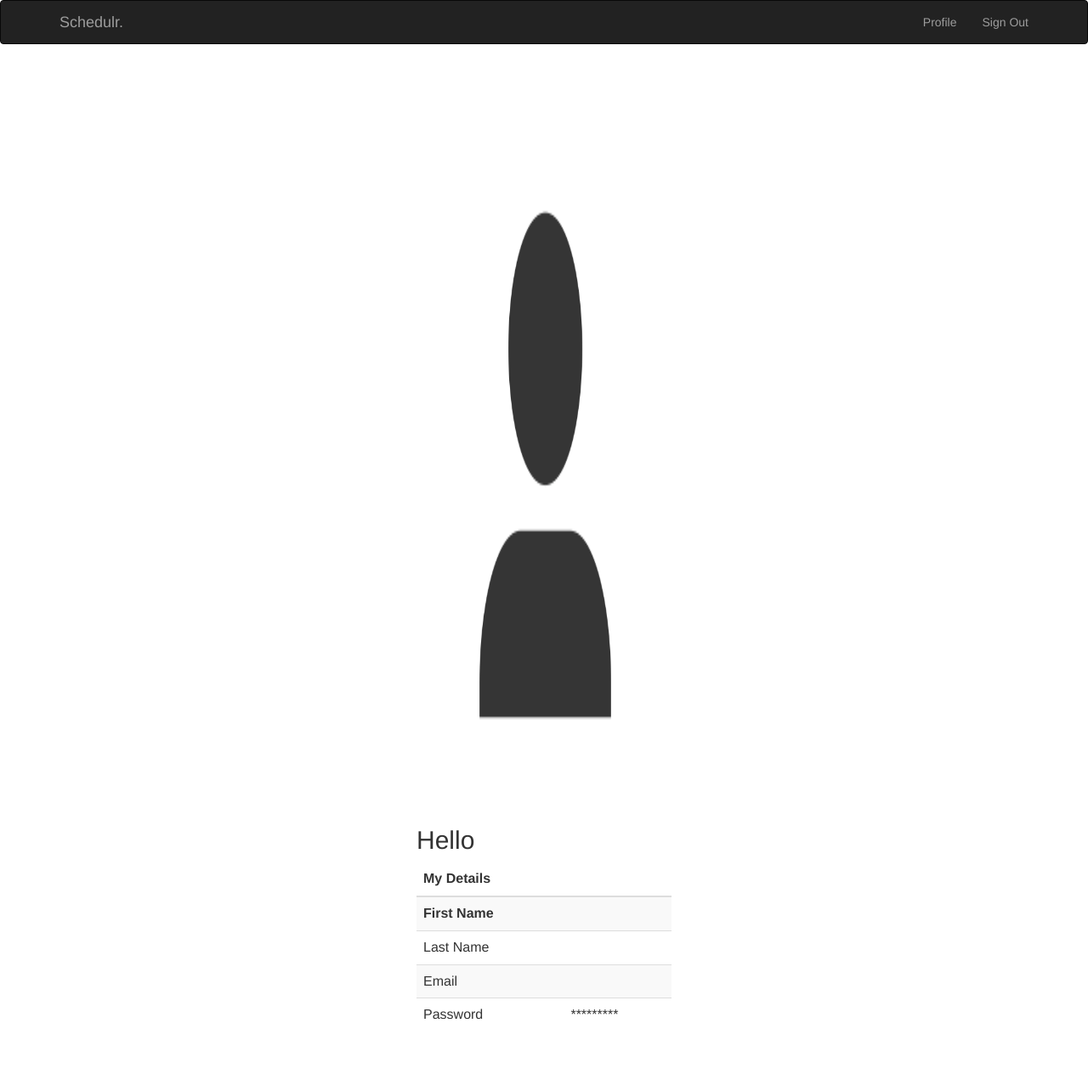
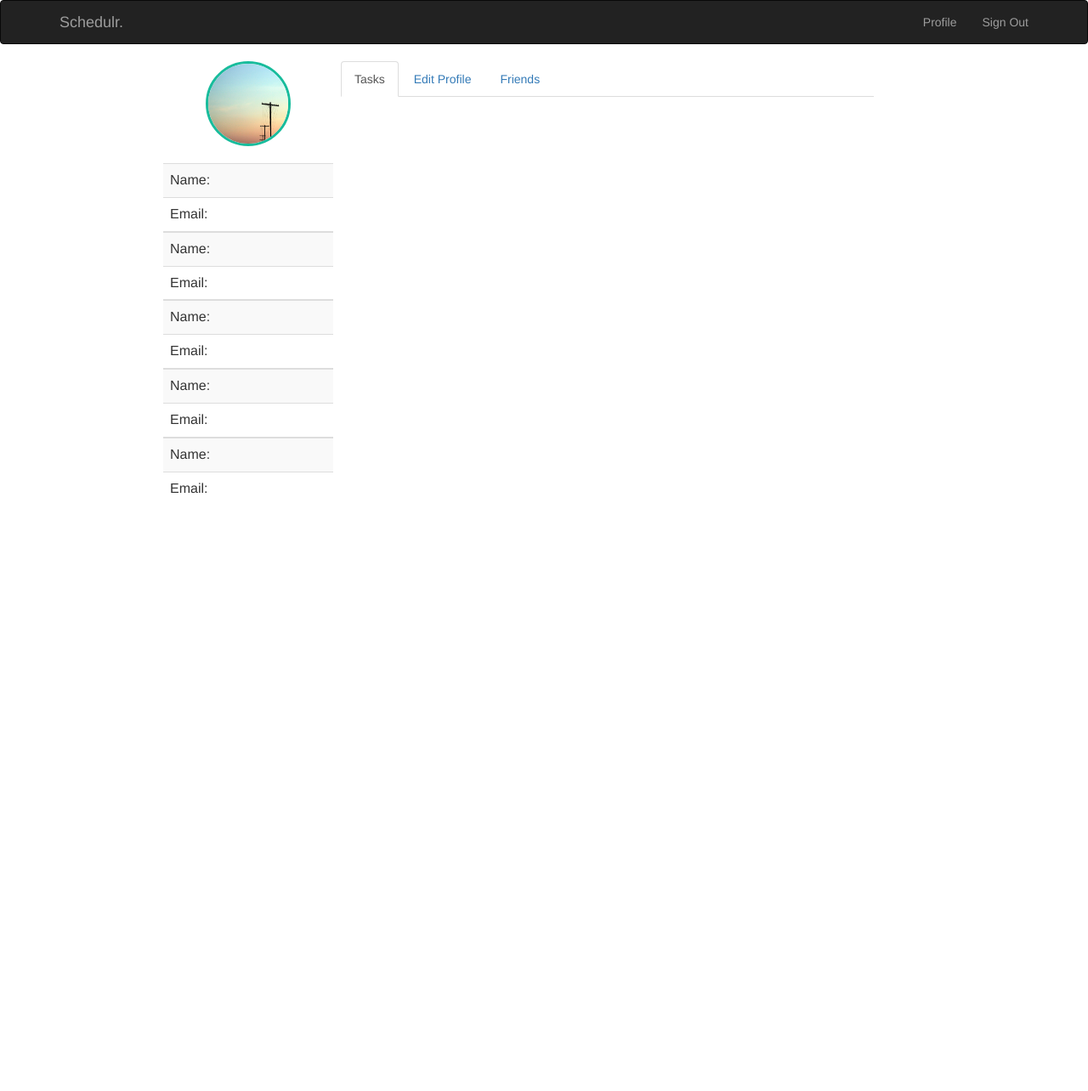
Before and after one commit to MarkClinton/Schedulr, a CodeIgniter app: page /Schedulr/users/profile in a window 1280 px wide. Shown: the whole page at 85% size. After the commit the page ends 581 px from the top, so only its background shows below. Run offline with CodeIgniter, Linux system fonts and the light colour scheme; data comes from the database, SQL or seed files in the repository; some libraries are stand-ins or nearby versions.

Commit message:
new profile page layout started

```diff
--- a/application/config/routes.php
+++ b/application/config/routes.php
@@ -6,6 +6,7 @@ $route['users/displayUpcomingTasks'] = 'users/displayUpcomingTasks';
 $route['users/displayGroupTasks'] = 'users/displayGroupTasks';
 $route['users/login'] = 'users/login';
 $route['users/register'] = 'users/register';
+$route['users/getProfile'] = 'users/getProfile';
 
 $route['users/tasks/task?(:any)'] = 'tasks/task';
 $route['users/tasks/delete?(:any)'] = 'tasks/deleteTask';
--- a/application/controllers/Users.php
+++ b/application/controllers/Users.php
@@ -5,6 +5,7 @@ class Users extends CI_Controller {
     public function __construct() {
         parent::__construct();
         $this->load->model('User_model');
+
     }
 
     public function view($page = 'index'){
@@ -16,6 +17,12 @@ class Users extends CI_Controller {
         $this->load->view('users/'.$page);
         $this->load->view('templates/footer');
 
+    }
+
+    public function getProfile(){
+        $email = $this->session->userdata('email');
+        $response = $this->User_model->getUser($email);
+        print json_encode($response);
     }
 
     public function register() {
--- a/application/models/Task_model.php
+++ b/application/models/Task_model.php
@@ -16,39 +16,32 @@ class Task_model extends CI_Model {
 
     public function deletetask($task_id) {
 
-        //$sql = "DELETE FROM tasks WHERE task_id = " + $task_id;
-
-        $this->db->where('TASK_ID', $task_id);
-        $query = $this->db->delete('tasks');
-
-        if(!$query){
+        try{
+            $this->db->where('TASK_ID', $task_id);
+            $query = $this->db->delete('tasks');
+            return 200;
+        } catch(Exception $e) {
             return 400;
-        } else {
-            return 200;
         }
     }
 
     public function createNewTask($task){
 
-        $query = $this->db->insert('tasks', $task);
-
-        if(!$query){
+        try{
+            $this->db->insert('tasks', $task);
+            return 200;
+        } catch(Exception $e){
             return 400;
-        } else {
-            return 200;
         }
-
     }
 
     public function updateTask($task, $task_id){
-
-        $this->db->where('TASK_ID', $task_id);
-        $query = $this->db->update('TASKS', $task);
-
-        if(!$query){
+        try{
+            $this->db->where('TASK_ID', $task_id);
+            $this->db->update('TASKS', $task);
+            return 200;
+        }catch (Exception $e) {
             return 400;
-        } else {
-            return 200;
         }
     }
 }
--- a/application/models/User_model.php
+++ b/application/models/User_model.php
@@ -16,48 +16,56 @@ class User_model extends CI_Model{
             'password'   => $data['password']
         );
 
+        try{
             $query = $this->db->insert('user', $input);
-        if(!$query){
-            return 401;
-        } else {
             return 200;
+        }catch (Exception $e){
+            return 400;
         }
     }
 
-    public function login($data){
+    public function login($data) {
 
-        $email =  $data['email'];
+        $email = $data['email'];
         $password = $data['password'];
-
+        $code = 0;
+        try {
             $user = $this->getUser($email);
 
-        if(!$user){
-            return 401;
+            if (!$user) {
+                $code = 400;
             } else {
 
                 $usrPword = $user[0]['PASSWORD'];
 
-            //md5 for emails
-
-            if($password == $usrPword){
+                if ($password == $usrPword) {
                     $this->setSession($email);
-                return 200;
-            }
-            else {
-                return 401;
+                    $code = 200;
+                } else {
+                    $code = 401;
                 }
             }
+        } catch (Exception $e) {
+            $code = 400;
+        }
+        return $code;
     }
 
-    public function getUser($email){
+    public function getUser($email) {
 
-        $sql = "SELECT * FROM user WHERE email = '" . $email ."'";
+        $sql = "SELECT * FROM user WHERE email = '" . $email . "'";
+        try {
             $query = $this->db->query($sql);
             $result = $query->num_rows();
 
-        if($result == 1){
+            if ($result === 1) {
                 return $query->result_array();
             } else {
+                print($email);
+                return false;
+            }
+        } catch (Exception $e) {
+            print("Exception");
             return false;
         }
     }
--- a/application/views/users/profile.php
+++ b/application/views/users/profile.php
@@ -1,32 +1,35 @@
 
-<div class="contain">
-    <img src="<?php echo base_url()?>/assets/images/profiledefault.png" alt="profile"/>
-    <h2>Hello <?php echo ucfirst($this->session->userdata('first_name')); ?></h2>
+<div id="profile_background" ng-app="fetch">
+    <div id="profile_contain">
+        <div>
+            <img class="profile" src="<?php echo base_url() ?>/assets/images/1HFMKW4.jpg" alt="profile" />
+        </div>
 
+        <div ng-controller="profileCtrl">
+        <br>
         <table class="table table-striped table-hover ">
-  <thead>
+            <tbody ng-repeat="user in profile">
                 <tr>
-      <th>My Details</th>
-      <th></th>
-    </tr>
-  </thead>
-  <tbody>
-    <tr>
-      <th>First Name</th>
-      <th><?php echo $this->session->userdata('first_name') ?></th>
+                    <td>Name:</td>
+                    <td>{{user.FIRST_NAME}} {{user.LAST_NAME}}</td>
                 </tr>
                 <tr>
-      <td>Last Name</td>
-      <td><?php echo $this->session->userdata('last_name') ?></td>
-    </tr>
-    <tr>
-      <td>Email</td>
-      <td><?php echo $this->session->userdata('email') ?></td>
-    </tr>
-    <tr>
-      <td>Password</td>
-      <td>*********</td>
+                    <td>Email:</td>
+                    <td>{{user.EMAIL}}</td>
                 </tr>
             </tbody>
         </table>
         </div>
+
+    </div>
+
+    <div id="profile_dash">
+        <ul class="nav nav-tabs">
+            <li class="active"><a href="#profile" data-toggle="tab" aria-expanded="false">Tasks</a></li>
+            <li class=""><a href="#home" data-toggle="tab" aria-expanded="true">Edit Profile</a></li>
+            <li class=""><a href="#profile" data-toggle="tab" aria-expanded="false">Friends</a></li>
+
+        </ul>
+    </div>
+
+</div>
--- a/assets/css/custom.css
+++ b/assets/css/custom.css
@@ -42,9 +42,12 @@ textarea{
     margin-top: 50px;
 }
 
-img{
-    width: 100%;
-    height: 100%;
+img.profile{
+    width: 100px;
+    height: 100px;
+    border-radius: 50%;
+    margin-left: 50px;
+    border: 3px solid #18BC9C;
 }
 
 img.logo{
@@ -58,6 +61,29 @@ img.logo{
 img.add{
     height: 25px;
     width: 25px;
+}
+
+#profile_background{
+    width: 70%;
+    height: 500px;
+    //border-radius: 10px;
+    margin-right: auto;
+    margin-left: auto;
+    //background: #ECF0F1;
+}
+
+#profile_dash{
+    width: 70%;
+    height: 500px;
+    display: inline-block;
+
+}
+#profile_contain{
+    width: 200px;
+    height: 500px;
+    margin-right: 1%;
+    //background: #ECF0F1;
+    float: left;
 }
 
 .mainContain{
--- a/assets/js/display.js
+++ b/assets/js/display.js
@@ -1,6 +1,18 @@
 
 var fetch = angular.module('fetch', ['cgNotify']);
 
+fetch.controller('profileCtrl', ['$scope', '$http', 'notify', function ($scope, $http, notify) {
+        $scope.hello = "hello";
+        var users = $http.get('getProfile');
+
+        users.then(function (response) {
+            var request = response.data;
+            //window.alert(request);
+            $scope.profile = request;
+        });
+
+
+}]);
 
 fetch.controller('displayUserCtrl', ['$scope', '$http', 'notify', function ($scope, $http, notify) {
         var userTasks = $http.get('displayTasks');
@@ -19,7 +31,7 @@ fetch.controller('displayUserCtrl', ['$scope', '$http', 'notify', function ($sco
             var deleteTask = $http.get('tasks/delete?id=' + data.TASK_ID);
 
             deleteTask.then(function (response){
-                var status = JSON.stringify(response.data.status);
+                var status = response.data;
                 if(status == 200){
                     $scope.userTasks.splice(index, 1);
                     notify({ message:'Task Deleted successfully'} );
@@ -51,7 +63,7 @@ fetch.controller('displayGroupCtrl', ['$scope', '$http', 'notify', function ($sc
             var deleteTask = $http.get('tasks/delete?id=' + data.TASK_ID);
 
             deleteTask.then(function (response){
-                var status = JSON.stringify(response.data.status);
+                var status = response.data;
                 if(status == 200){
                     $scope.groupTasks.splice(index, 1);
                     notify({ message:'Task Deleted successfully'} );
--- a/assets/js/task.js
+++ b/assets/js/task.js
@@ -62,7 +62,7 @@ task.controller('taskCtrl', ['$scope', '$http', 'notify', function ($scope, $htt
                 headers: {'Content-Type': 'application/x-www-form-urlencoded'}
             })).then(function (response) {
 
-                var status = JSON.stringify(response.data.status);
+                var status = response.data;
                 if(status == 200){
                     notify({ message:'Task Updated successfully'} );
                     window.setTimeout(function(){window.location.href = "../index"},1000);
@@ -112,7 +112,7 @@ task.controller('createCtrl', ['$scope', '$http', 'notify', function ($scope, $h
                 headers: {'Content-Type': 'application/x-www-form-urlencoded'}
             })).then(function (response) {
 
-                var status = JSON.stringify(response.data.status);
+                var status = response.data;
                 if(status == 200){
                     notify({ message:'Task Created successfully'} );
                     window.setTimeout(function(){window.location.href = "../index"},1000);
--- a/assets/js/validation.js
+++ b/assets/js/validation.js
@@ -16,7 +16,7 @@ user.controller('loginCtrl', ['$scope', '$http', 'notify', function ($scope, $ht
                 if(status == 200){
                     window.location.href = "users/index";
                 } else {
-                    notify({ message:'Wrong Username / Password'} );
+                    notify({ message:'Wrong Username / Password', classes: 'alert-danger'} );
                 }
             });
     }
```
Also changed, not shown: application/controllers/Tasks.php (+16 -16 lines), application/views/tasks/create.php (+5 -5 lines), application/views/tasks/task.php (+5 -5 lines), assets/images/1HFMKW4.jpg (added). Lines whose indentation alone changed are shown as unchanged.
